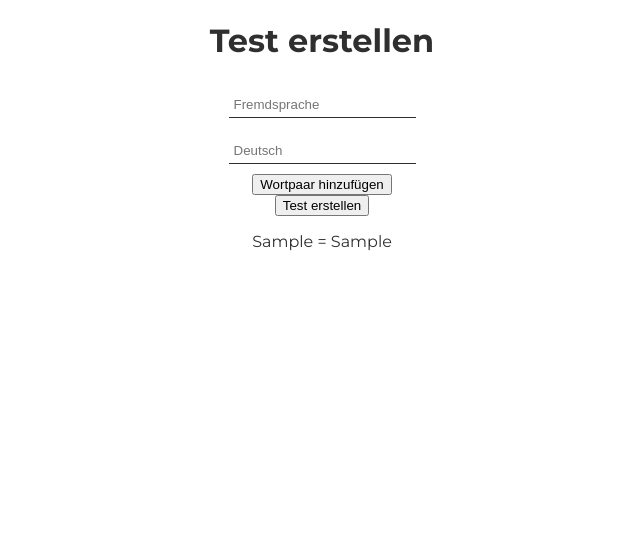
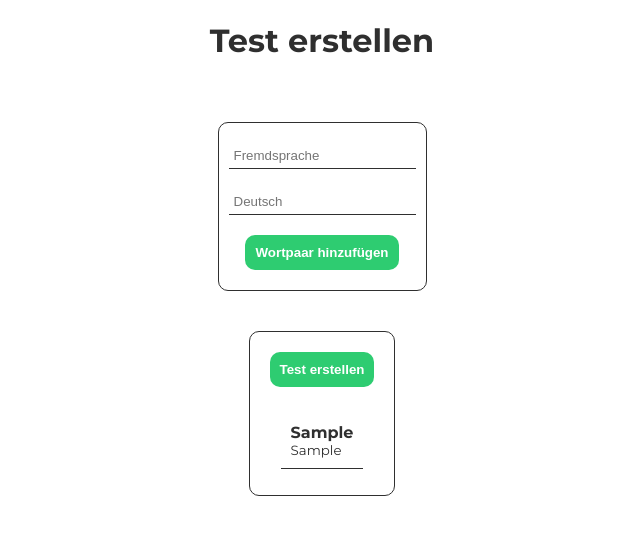
Before and after one commit to maxbischof/vocab-trainer, a React (Create React App) app: page / in a window 1280 px wide. Both pictures are taken after typing "Sample", "Sample" into the empty fields and a click on the button "Wortpaar hinzufügen". Shown: the top 534 px of the page, without its empty margins (318-958 px from the left). Built offline with nearby package versions, Linux system fonts and the light colour scheme.

Commit message:
Add button component and style list

```diff
--- a/src/GlobalStyles.js
+++ b/src/GlobalStyles.js
@@ -6,6 +6,8 @@ export default createGlobalStyle`
         --text: #2F2F2F;
         --success: #2ecc71;
         --error: #e74c3c;
+        --buttonbackground: #2ecc71;
+        --buttontext: white;
     }
 
     html {
--- a/src/components/TestCreator.js
+++ b/src/components/TestCreator.js
@@ -1,5 +1,6 @@
 import React, { useState } from 'react'
 import styled from 'styled-components'
+import Button from './ui/Button'
 import Input from './ui/Input'
 
 export default function TestCreator({ db }) {
@@ -59,8 +60,9 @@ export default function TestCreator({ db }) {
   }
 
   return (
-    <Container>
+    <StyledTestCreator>
       <h1>Test erstellen</h1>
+      <h2>{testURL}</h2>
       <Form onSubmit={onSubmit}>
         <Input
           name="foreign"
@@ -76,26 +78,58 @@ export default function TestCreator({ db }) {
           onChange={onChange}
           value={formInput.native}
         />
-        <button type="submit">Wortpaar hinzufügen</button>
-        <button onClick={createTest}>Test erstellen</button>
-        {words.map((word) => (
-          <p key={word.foreign}>
-            {word.foreign} = {word.native}
-          </p>
-        ))}
+        <Button type="submit">Wortpaar hinzufügen</Button>
       </Form>
-    </Container>
+      {words.length > 0 && (
+        <TestPreview>
+          <Button onClick={createTest}>Test erstellen</Button>
+          <Ul>
+            {words.map((word) => (
+              <Li key={word.foreign}>
+                <b>{word.foreign}</b>
+                <small>{word.native}</small>
+              </Li>
+            ))}
+          </Ul>
+        </TestPreview>
+      )}
+    </StyledTestCreator>
   )
 }
 
-const Container = styled.div`
+const Ul = styled.ul`
+  list-style-type: none;
+  padding: 0;
+`
+
+const Li = styled.li`
+  padding: 10px;
+  border-bottom: 1px solid var(--text);
+  display: flex;
+  flex-direction: column;
+`
+
+const StyledTestCreator = styled.div`
   display: flex;
   flex-direction: column;
   align-items: center;
+`
+
+const TestPreview = styled.div`
+  display: flex;
+  flex-direction: column;
+  align-items: center;
+  border: 1px solid var(--text);
+  border-radius: 10px;
+  padding: 10px;
+  margin: 40px;
 `
 
 const Form = styled.form`
   display: flex;
   flex-direction: column;
   align-items: center;
+  border: 1px solid var(--text);
+  border-radius: 10px;
+  padding: 10px;
 `
--- /dev/null
+++ b/src/components/ui/Button.js
@@ -0,0 +1,20 @@
+import React from 'react'
+import styled from 'styled-components'
+
+export default function Button({ type, onClick, children }) {
+  return (
+    <StyledButton type={type} onClick={onClick}>
+      {children}
+    </StyledButton>
+  )
+}
+
+const StyledButton = styled.button`
+  border: none;
+  padding: 10px 10px;
+  margin: 10px;
+  background: var(--buttonbackground);
+  color: white;
+  border-radius: 10px;
+  font-weight: 700;
+`
```
